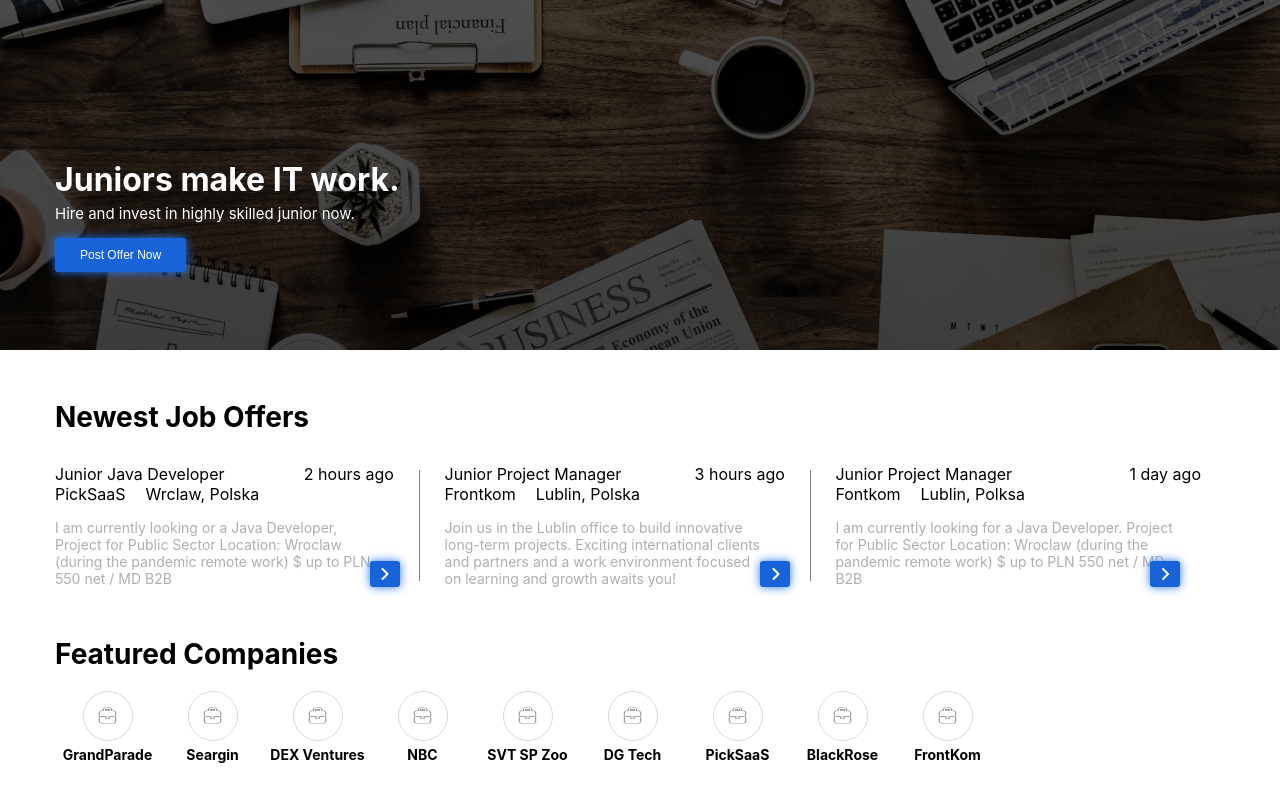
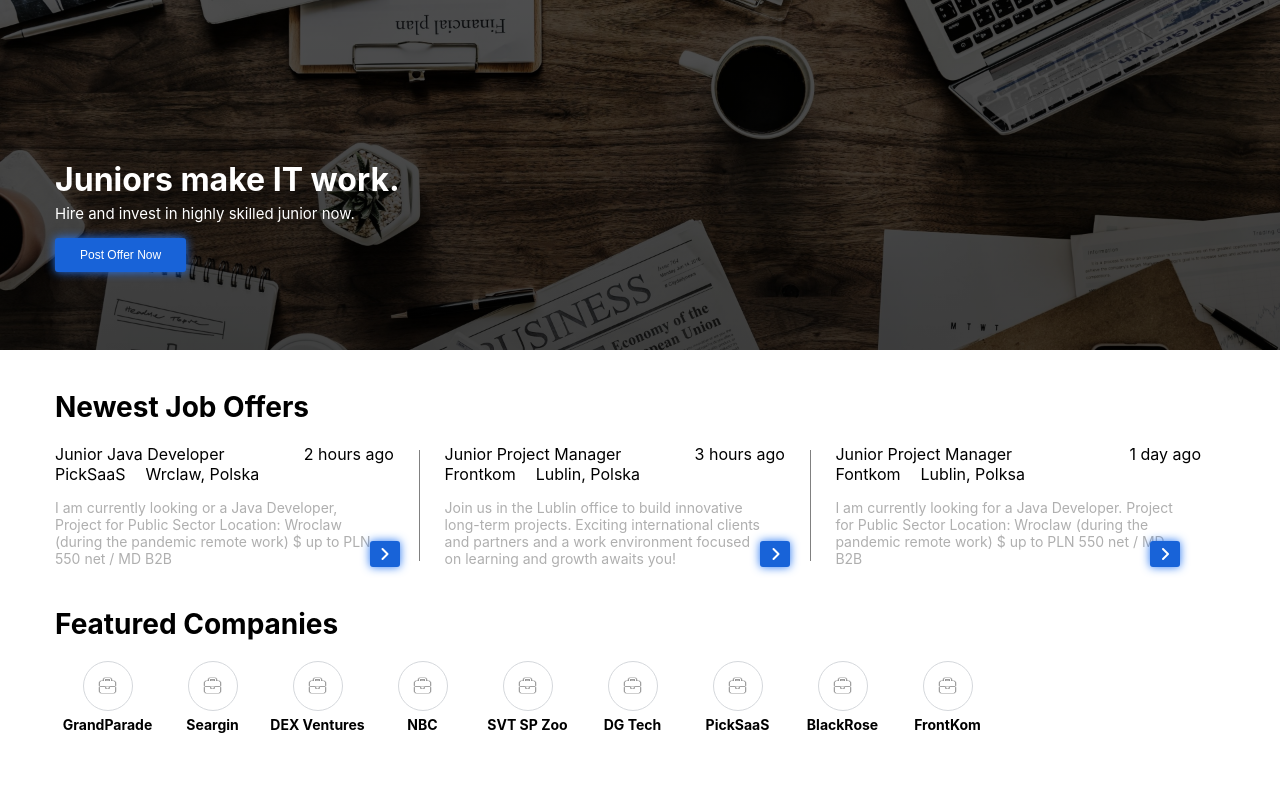
Before and after one commit to apkt1apkt/jjo, a React (Create React App) app: page / in a window 1280 px wide. Built offline with nearby package versions, Linux system fonts and the light colour scheme.

Commit message:
fix section margins

```diff
--- a/src/content/FeaturedCompanies.tsx
+++ b/src/content/FeaturedCompanies.tsx
@@ -3,7 +3,7 @@ import { FEATURED_COMPANIES } from "../data/featured-companies";
 
 export default function FeaturedCompanies() {
   return (
-    <div style={{ marginTop: 50 }}>
+    <div style={{ marginTop: 40 }}>
       <IconTextList heading="Featured Companies" list={FEATURED_COMPANIES} />
     </div>
   );
--- a/src/content/JobOffers.tsx
+++ b/src/content/JobOffers.tsx
@@ -19,10 +19,10 @@ export default function JobOffers() {
 
 const STYLES = {
   container: {
-    marginTop: 50,
+    marginTop: 40,
   },
   jobOffers: {
-    marginTop: 30,
+    marginTop: 20,
     display: "grid",
     gridTemplateColumns: "33.3% 33.40% 33.3%",
   },
```
